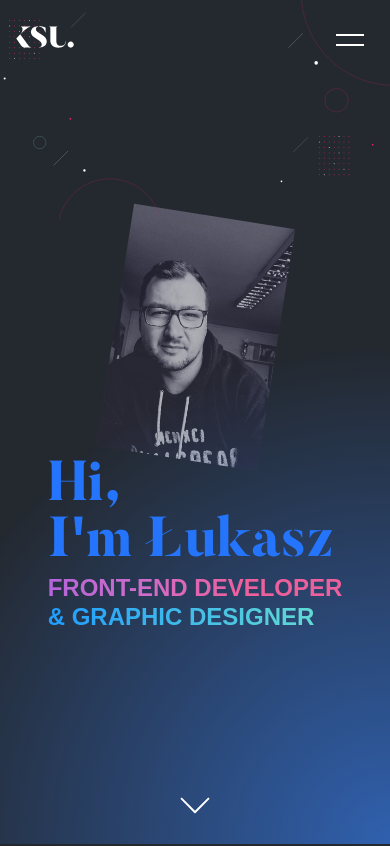
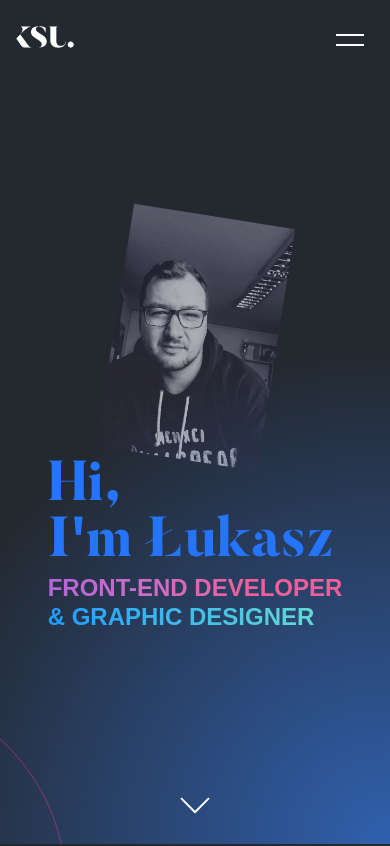
Before and after one commit to lukaszkus/lk-portfolio, a React (Create React App) app: page / in a window 390 px wide. Shown: the top 846 px of the page. Built offline with nearby package versions, Linux system fonts and the light colour scheme.

Commit message:
fixed svg responsiveness

```diff
--- a/src/components/BackgroundSvg/BackgroundSvg.jsx
+++ b/src/components/BackgroundSvg/BackgroundSvg.jsx
@@ -8,7 +8,7 @@ const BackgroundSvg = () => {
       const delay = 1 + i * 0.5;
       return {
         pathLength: 1,
-        opacity: 1,
+        opacity: 0.8,
         transition: {
           pathLength: { delay, type: "spring", duration: 1.5, bounce: 0 },
           opacity: { delay, duration: 0.01 },
@@ -22,12 +22,10 @@ const BackgroundSvg = () => {
       className="bgSvg"
       id="art"
       xmlns="http://www.w3.org/2000/svg"
-      x="0px"
-      y="0px"
+      preserveAspectRatio="xMidYMin slice"
       viewBox="0 0 1920 1080"
       initial="hidden"
-      animate="visible"
-    >
+      animate="visible">
       <motion.path
         id="circle-right_00000091697886710394994340000008159363649804286856_"
         fill="none"
--- a/src/style.css
+++ b/src/style.css
@@ -22,12 +22,10 @@ body {
 
 .bgSvg {
   position: fixed;
-  object-fit: cover;
-  object-position: center;
   top: 0;
   left: 0;
-  bottom: 0;
-  right: 0;
+  width: 100vw;
+  height: 100vh;
   z-index: -1;
 }
 
```
